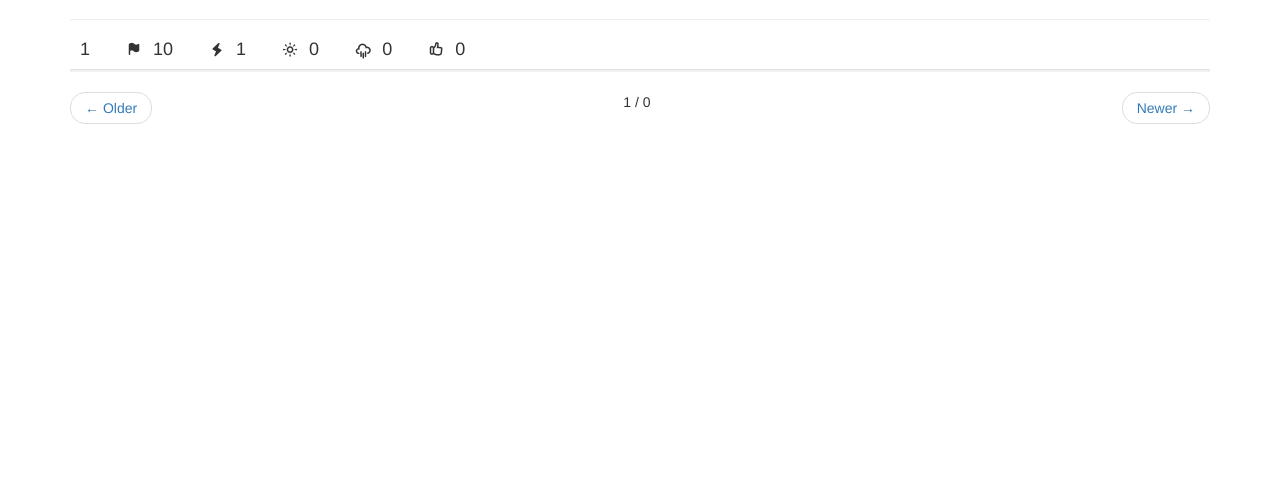
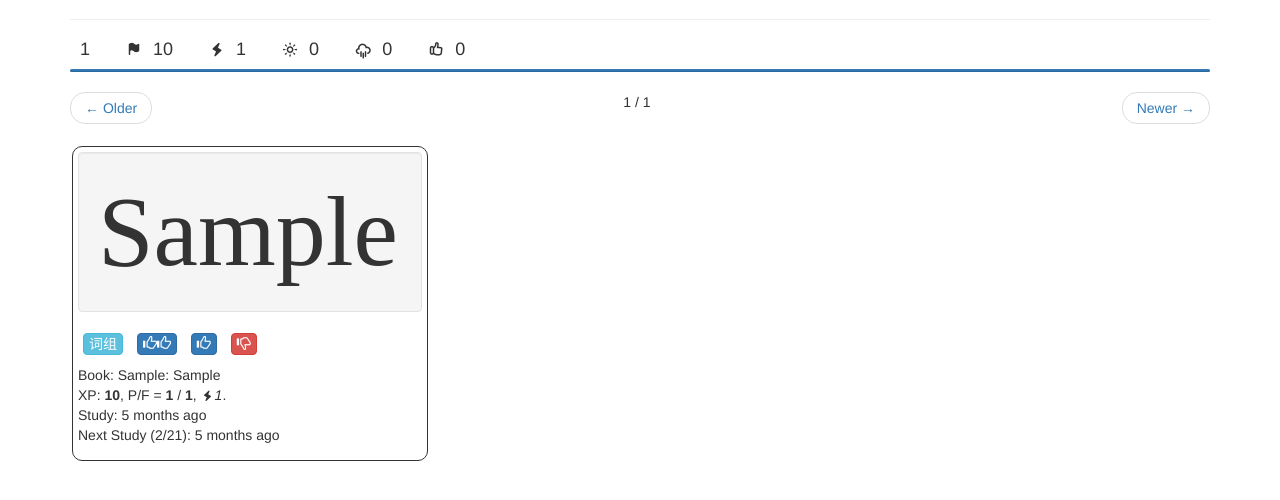
Before and after one commit to z5tron/hanzi, a Flask app: page /practice in a window 1280 px wide. Shown: the part 130-630 px from the top of the page. Run offline with Flask 2, Linux system fonts and the light colour scheme; a user stored in the database is signed in; tables that the repository leaves empty hold one stand-in row (values such as "Sample post"); some libraries are stand-ins or nearby versions.

Commit message:
add option for combining books

```diff
--- a/qiangzhi/app/main/views.py
+++ b/qiangzhi/app/main/views.py
@@ -14,7 +14,7 @@
 from sqlalchemy.sql import func
 
 # the next practice date will be days later
-NEXT_STUDY = [1,1,1,1,2,2,3,3,5,5,7,10,30,90,180,365,365,365]
+NEXT_STUDY = [1,1,1,1,2,2,3,3,5,5,7,10,30,45,60,60,90,180,365,365,365]
 
 
 @main.route('/')
@@ -107,14 +107,14 @@
     return render_template('user.html', user=user, books=sorted(books), num_due = num_due)
 
 
-@main.route('/practice')
-@login_required
-def practice():
-    book = request.args.get('book')
-    num_pass_daily = session.get("num_pass_daily", 0)
+def read_words(user_id, book = None, nlimit = 500):
     words = {}
     t0 = datetime.utcnow() + timedelta(hours=4)
-    for w in Word.query.filter_by(user_id=current_user.id).filter_by(book=book).filter(Word.next_study < t0).order_by(desc(Word.next_study), Word.tot_xpoints).limit(300):
+    wl = Word.query.filter_by(user_id=user_id).filter(Word.next_study < t0)
+    if book:
+        wl = wl.filter_by(book=book)
+    for w in wl.order_by(desc(Word.next_study), Word.tot_xpoints):
+        if len(words) >= nlimit: break
         # skip the know words
         if w.word in words: continue
         # reset the points
@@ -127,12 +127,18 @@
                           'cur_xpoints': w.cur_xpoints,
                           'tot_xpoints': w.tot_xpoints,
                           'score': 0,
-                          'timezone_offset': current_user.timezone_offset,
                           'num_pass': w.num_pass, 'num_fail': w.num_fail,
                           'streak': w.streak,
                           'istep': w.istep + 1,
                           'related': hanzi_words.get(w.word, []) }
-    # words = json.dumps(words)
+    return words
+
+@main.route('/practice')
+@login_required
+def practice():
+    book = request.args.get('book', None)
+    num_pass_daily = session.get("num_pass_daily", 0)
+    words = read_words(current_user.id, book)
     return render_template(
         'practice.html', user = current_user, book=book,
         streak=current_user.streak, words=list(words.values()),
@@ -216,6 +222,7 @@
         w['study_date'] = cur_t.timestamp()
         w['next_study'] = wbi.next_study.timestamp()
         w['xpoints'] = wbi.tot_xpoints
+        w['istep'] = wbi.istep
 
     score = Score.query.filter_by(user_id=current_user.id, study_y4md=current_user.session_date).first()
     if not score:
--- a/qiangzhi/app/templates/practice.html
+++ b/qiangzhi/app/templates/practice.html
@@ -50,14 +50,15 @@
 		<div class="well"><p :class="['word-cell', 'text-' + word_status(w)]">[[ w.word ]]</p></div>
 		<div class="collapse multi-collapse" :id="'cizu-' + i"><div class="card card-body"><p class="cizu"><template v-for="ci in w.related"><span class="cizu">[[ ci ]]</span></template>
 		</p></div> </div>
-		<p class="word-info"><button href="#" class="btn" data-toggle="collapse" :data-target="'#cizu-' + i" role="button" aria-expanded="false" :aria-controls="'cizu-' + i">词组</button> XP: <span :class="['text-' + word_status(w)]"><strong>[[ w.tot_xpoints ]]</strong></span>, P/F = <span :class="['text-' + word_status(w)]"><strong>[[ w.num_pass ]]</strong></span> / <span :class="['text-' + word_status(w)]"><strong>[[ w.num_fail ]]</strong></span>, <i class="typcn typcn-flash">[[ w.streak ]]</i>.</br> Study: <span>[[ from_now(w) ]]</span>
-		</br> Next Study ([[ w.istep ]]/[[ tot_steps ]]): <span>[[ next_study(w) ]]</span></p>
 		<p>
+		    <button href="#" class="submit-ans btn btn-info" data-toggle="collapse" :data-target="'#cizu-' + i" role="button" aria-expanded="false" :aria-controls="'cizu-' + i">词组</button>
 		    <button class="submit-ans btn btn-primary" role="button" v-on:click="adj_score(w, 2)"><span class="glyphicon glyphicon-thumbs-up"></span><span class="glyphicon glyphicon-thumbs-up"></span></button>
 		    <button href="#" class="submit-ans btn btn-primary" role="button" v-on:click="adj_score(w, 1)"><span class="glyphicon glyphicon-thumbs-up"></span></button>
 		    <button href="#" class="submit-ans btn btn-danger" role="button" v-on:click="adj_score(w, -1)"><span class="glyphicon glyphicon-thumbs-down"></span></button>
 
 		</p>
+		<p class="word-info">Book: <span>[[ w.book ]]: [[ w.chapter ]]</span></br> XP: <span :class="['text-' + word_status(w)]"><strong>[[ w.tot_xpoints ]]</strong></span>, P/F = <span :class="['text-' + word_status(w)]"><strong>[[ w.num_pass ]]</strong></span> / <span :class="['text-' + word_status(w)]"><strong>[[ w.num_fail ]]</strong></span>, <i class="typcn typcn-flash">[[ w.streak ]]</i>.</br> Study: <span>[[ from_now(w) ]]</span>
+		</br> Next Study ([[ w.istep ]]/[[ tot_steps ]]): <span>[[ next_study(w) ]]</span></p>
 	    </div>
 	</div>
     </div>
@@ -144,6 +145,7 @@
 			 w.streak = 0;
 			 w.num_fail += 1;
 		     }
+		     w.istep = data.istep;
 		     w.study_date = data.study_date;
 		     w.next_study = data.next_study;
 		 },
--- a/qiangzhi/app/templates/user.html
+++ b/qiangzhi/app/templates/user.html
@@ -18,6 +18,7 @@
 	{% if num_due > 0 %}<p>Due: <span class="badge badge-danger"> {{ num_due }}</span></p>{% endif %}
 	<p>Today Points: {{ user.cur_xpoints }} ({{ user.session_date }})</p>
 	<p>Recent Study: {{ moment(user.last_study).format('LLL') }}</p>
+	<p><a href="/practice">Practice ({{ num_due }})</a></p>
 	<p><a href="/review">Review</a></p>
 	<p><a href="/import-book">Import Book</a></p>
 	<ul>
```
